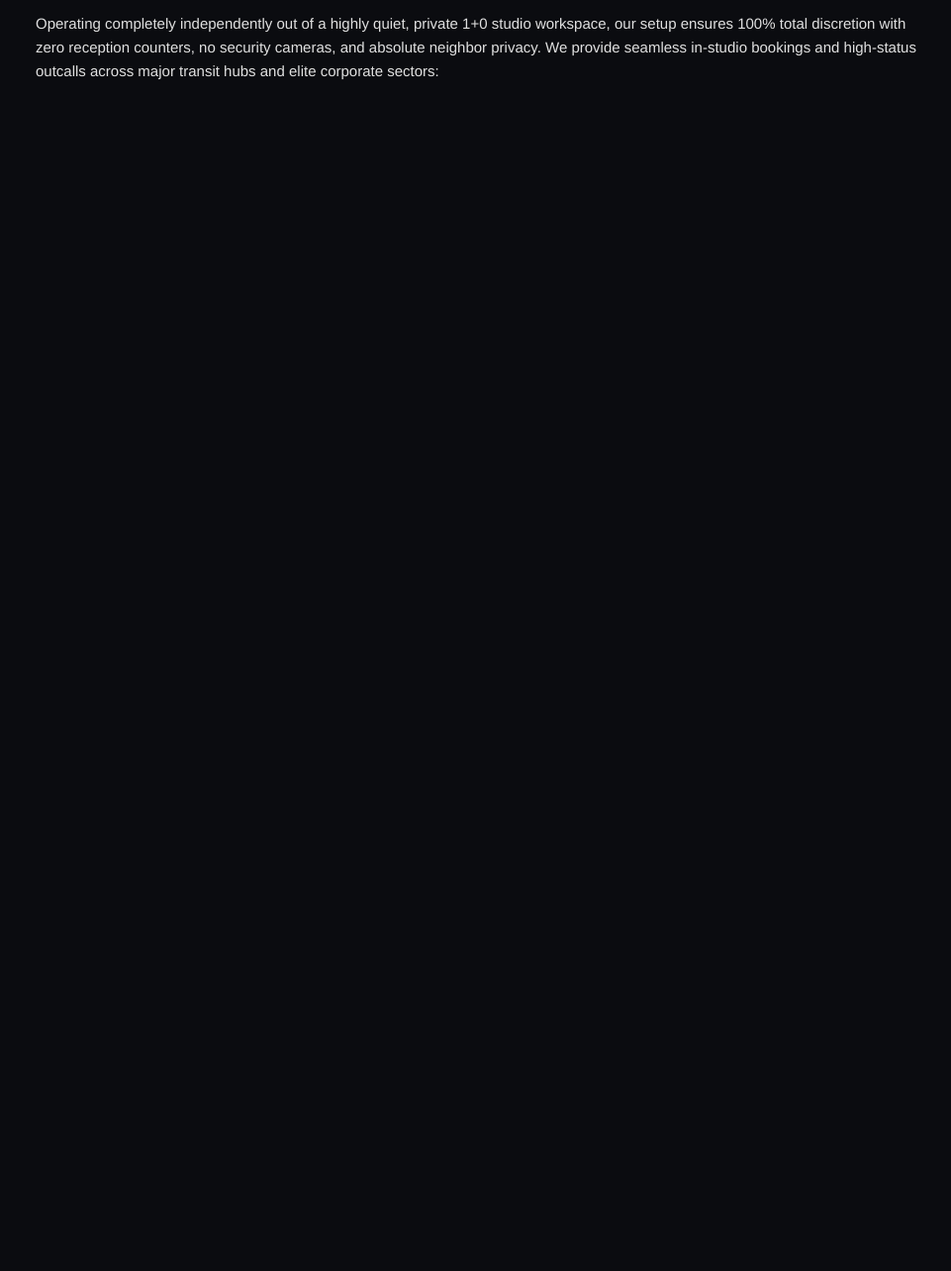
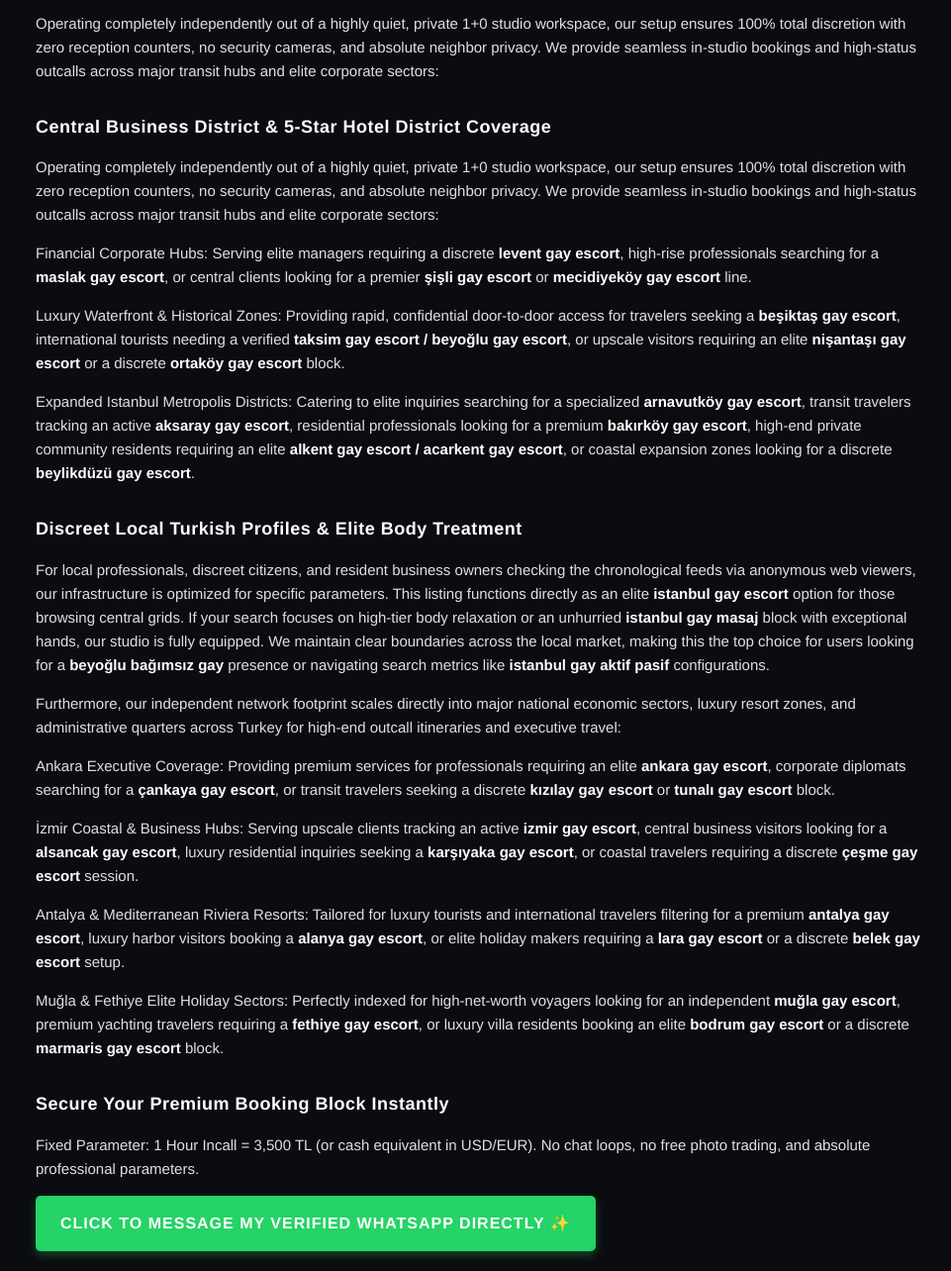
Before and after one commit to togot0733-max/istanbul-gay, a plain HTML site: page index.html in a window 1280 px wide. Shown: the part 1087-2371 px from the top of the page at 99% size, without its empty margins (154-1115 px from the left). Before the commit the page ends 1206 px from the top, so only its background shows below. Drawn offline with Linux system fonts and the light colour scheme.

Commit message:
Update index.html

```diff
--- a/index.html
+++ b/index.html
@@ -143,3 +143,31 @@
 
     <h2 id="locations">Central Business District & 5-Star Hotel District Coverage</h2>
     <p>Operating completely independently out of a highly quiet, private 1+0 studio workspace, our setup ensures 100% total discretion with zero reception counters, no security cameras, and absolute neighbor privacy. We provide seamless in-studio bookings and high-status outcalls across major transit hubs and elite corporate sectors:</p>
+    <h2 id="locations">Central Business District & 5-Star Hotel District Coverage</h2>
+    <p>Operating completely independently out of a highly quiet, private 1+0 studio workspace, our setup ensures 100% total discretion with zero reception counters, no security cameras, and absolute neighbor privacy. We provide seamless in-studio bookings and high-status outcalls across major transit hubs and elite corporate sectors:</p>
+
+    <p>Financial Corporate Hubs: Serving elite managers requiring a discrete <b>levent gay escort</b>, high-rise professionals searching for a <b>maslak gay escort</b>, or central clients looking for a premier <b>şişli gay escort</b> or <b>mecidiyeköy gay escort</b> line.</p>
+
+    <p>Luxury Waterfront & Historical Zones: Providing rapid, confidential door-to-door access for travelers seeking a <b>beşiktaş gay escort</b>, international tourists needing a verified <b>taksim gay escort / beyoğlu gay escort</b>, or upscale visitors requiring an elite <b>nişantaşı gay escort</b> or a discrete <b>ortaköy gay escort</b> block.</p>
+
+    <p>Expanded Istanbul Metropolis Districts: Catering to elite inquiries searching for a specialized <b>arnavutköy gay escort</b>, transit travelers tracking an active <b>aksaray gay escort</b>, residential professionals looking for a premium <b>bakırköy gay escort</b>, high-end private community residents requiring an elite <b>alkent gay escort / acarkent gay escort</b>, or coastal expansion zones looking for a discrete <b>beylikdüzü gay escort</b>.</p>
+
+    <h2>Discreet Local Turkish Profiles & Elite Body Treatment</h2>
+    <p>For local professionals, discreet citizens, and resident business owners checking the chronological feeds via anonymous web viewers, our infrastructure is optimized for specific parameters. This listing functions directly as an elite <b>istanbul gay escort</b> option for those browsing central grids. If your search focuses on high-tier body relaxation or an unhurried <b>istanbul gay masaj</b> block with exceptional hands, our studio is fully equipped. We maintain clear boundaries across the local market, making this the top choice for users looking for a <b>beyoğlu bağımsız gay</b> presence or navigating search metrics like <b>istanbul gay aktif pasif</b> configurations.</p>
+
+    <p>Furthermore, our independent network footprint scales directly into major national economic sectors, luxury resort zones, and administrative quarters across Turkey for high-end outcall itineraries and executive travel:</p>
+
+    <p>Ankara Executive Coverage: Providing premium services for professionals requiring an elite <b>ankara gay escort</b>, corporate diplomats searching for a <b>çankaya gay escort</b>, or transit travelers seeking a discrete <b>kızılay gay escort</b> or <b>tunalı gay escort</b> block.</p>
+
+    <p>İzmir Coastal & Business Hubs: Serving upscale clients tracking an active <b>izmir gay escort</b>, central business visitors looking for a <b>alsancak gay escort</b>, luxury residential inquiries seeking a <b>karşıyaka gay escort</b>, or coastal travelers requiring a discrete <b>çeşme gay escort</b> session.</p>
+
+    <p>Antalya & Mediterranean Riviera Resorts: Tailored for luxury tourists and international travelers filtering for a premium <b>antalya gay escort</b>, luxury harbor visitors booking a <b>alanya gay escort</b>, or elite holiday makers requiring a <b>lara gay escort</b> or a discrete <b>belek gay escort</b> setup.</p>
+
+    <p>Muğla & Fethiye Elite Holiday Sectors: Perfectly indexed for high-net-worth voyagers looking for an independent <b>muğla gay escort</b>, premium yachting travelers requiring a <b>fethiye gay escort</b>, or luxury villa residents booking an elite <b>bodrum gay escort</b> or a discrete <b>marmaris gay escort</b> block.</p>
+
+    <h2 id="rates">Secure Your Premium Booking Block Instantly</h2>
+    <p>Fixed Parameter: 1 Hour Incall = 3,500 TL (or cash equivalent in USD/EUR). No chat loops, no free photo trading, and absolute professional parameters.</p>
+
+    <a href="https://wa.me" style="display:inline-block; padding:15px 25px; background-color:#25D366; color:white; font-weight:bold; text-decoration:none; border-radius:5px; text-transform:uppercase; letter-spacing:1px; box-shadow:0 4px 10px rgba(37,211,102,0.3);">
+        Click to Message My Verified WhatsApp Directly ✨
+    </a>
```
